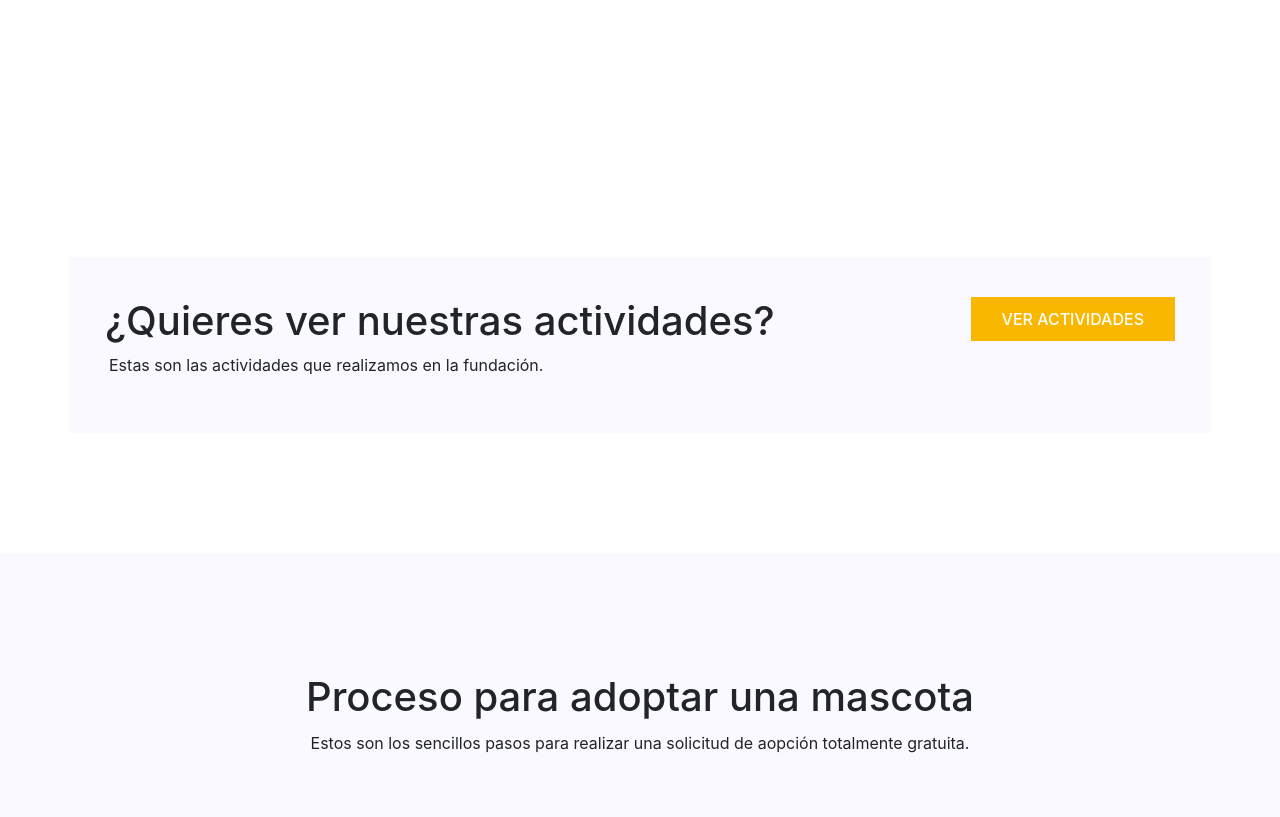
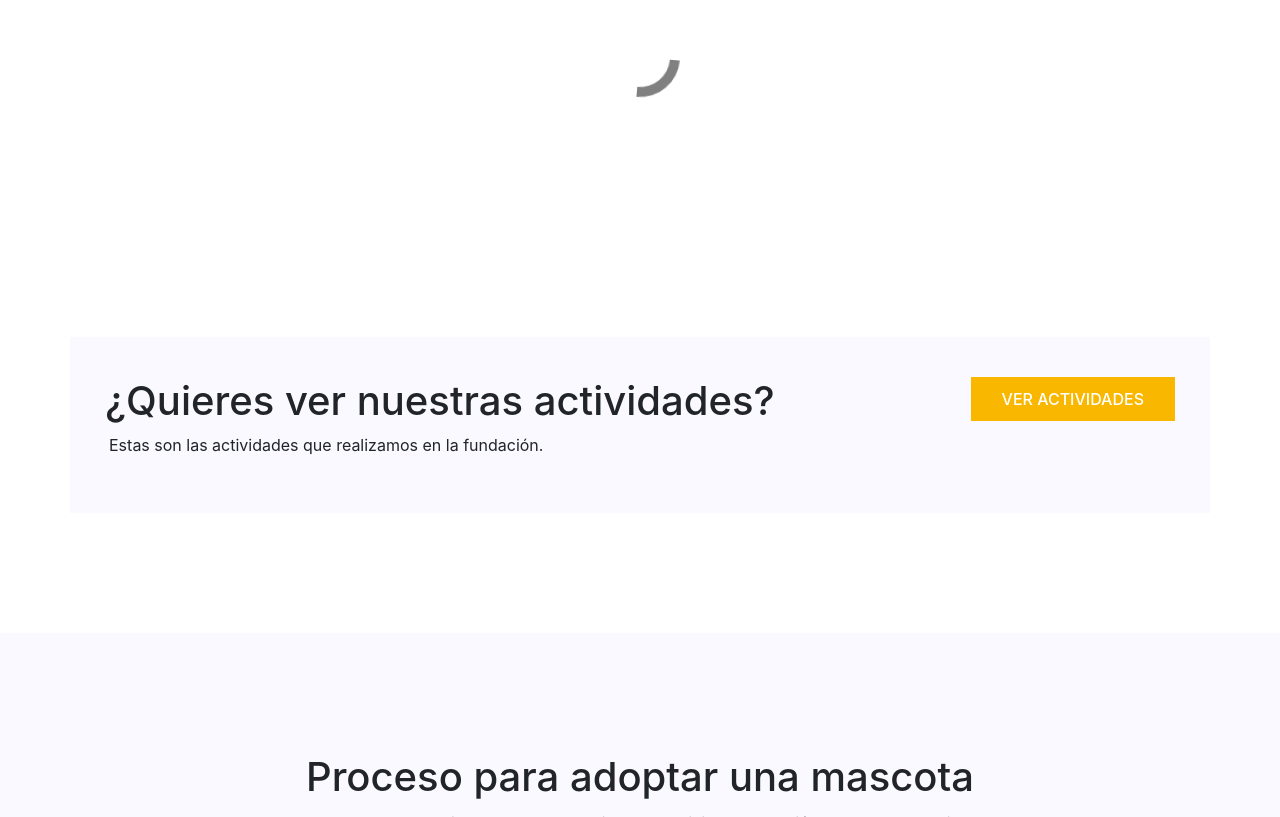
Before and after one commit to marlonconrado1998/webhuellas, a website with bundled scripts: page index.html at #!/Inicio in a window 1280 px wide. Shown: the part 1397-2214 px from the top of the page. Built offline with nearby package versions, Linux system fonts and the light colour scheme; files whose address does not match are found by name.

Commit message:
Loader en inicio

```diff
--- a/pages/inicio.html
+++ b/pages/inicio.html
@@ -77,12 +77,9 @@
 			</div>
 		</div>
 	</div>
-	<div class="col-lg-12" ng-if="ctrl.listaAnimal.length > 0">
+	<div class="col-lg-12" ng-if="ctrl.listaAnimal.length == 0">
 		<center>
-			<button ng-hide="ctrl.limit2.cargando || ctrl.limit2.cargando === null" class="btn btn-success circle" ng-click="ctrl.cargarMasGatos();">Cargar
-				más
-			</button>
-			<div ng-show="ctrl.limit2.cargando" class="loader"></div>
+			<div class="loader"></div>
 		</center>
 	</div>
 </section>
```
